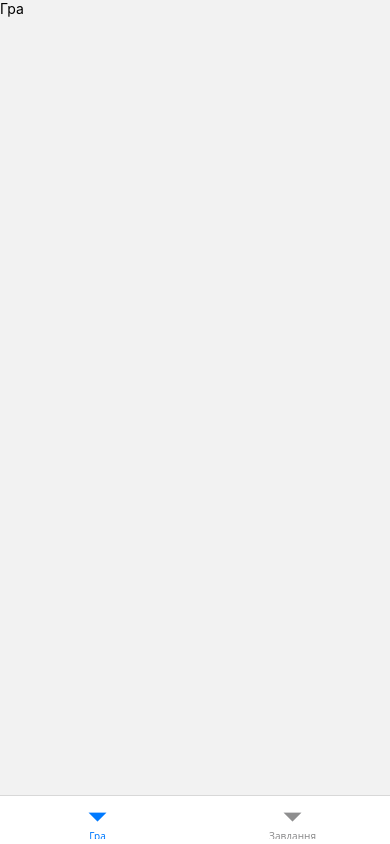
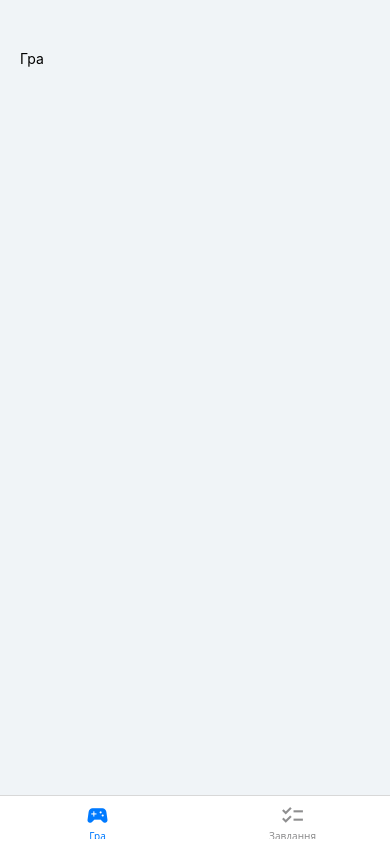
Before and after one commit to qwhuxs/MobileLabs32025, a React Native app: screen / in a window 390 px wide. Built offline with nearby package versions, Linux system fonts and the light colour scheme.

Commit message:
Другий комміт

```diff
--- a/App.js
+++ b/App.js
@@ -2,25 +2,61 @@ import React from 'react';
 import { NavigationContainer } from '@react-navigation/native';
 import { createBottomTabNavigator } from '@react-navigation/bottom-tabs';
 import { GestureHandlerRootView } from 'react-native-gesture-handler';
-import { View, Text } from 'react-native';
+import { View, Text, StyleSheet } from 'react-native';
+import MaterialIcons from 'react-native-vector-icons/MaterialIcons';
 
 const Tab = createBottomTabNavigator();
 
 function HomeScreen() {
-  return <View><Text>Гра</Text></View>;
+  return (
+    <View style={styles.container}>
+      <Text>Гра</Text>
+    </View>
+  );
 }
 
 function TasksScreen() {
-  return <View><Text>Завдання</Text></View>;
+  return (
+    <View style={styles.container}>
+      <Text>Завдання</Text>
+    </View>
+  );
 }
 
 export default function App() {
   return (
-    <NavigationContainer>
-      <Tab.Navigator screenOptions={{ headerShown: false }}>
-        <Tab.Screen name="Гра" component={HomeScreen} />
-        <Tab.Screen name="Завдання" component={TasksScreen} />
-      </Tab.Navigator>
-    </NavigationContainer>
+    <GestureHandlerRootView style={{ flex: 1 }}>
+      <NavigationContainer>
+        <Tab.Navigator screenOptions={{ headerShown: false }}>
+          <Tab.Screen
+            name="Гра"
+            component={HomeScreen}
+            options={{
+              tabBarIcon: ({ color, size }) => (
+                <MaterialIcons name="sports-esports" size={size} color={color} />
+              ),
+            }}
+          />
+          <Tab.Screen
+            name="Завдання"
+            component={TasksScreen}
+            options={{
+              tabBarIcon: ({ color, size }) => (
+                <MaterialIcons name="checklist" size={size} color={color} />
+              ),
+            }}
+          />
+        </Tab.Navigator>
+      </NavigationContainer>
+    </GestureHandlerRootView>
   );
 }
+
+const styles = StyleSheet.create({
+  container: {
+    flex: 1,
+    paddingTop: 50,
+    paddingHorizontal: 20,
+    backgroundColor: '#f0f4f7',
+  },
+});
```
